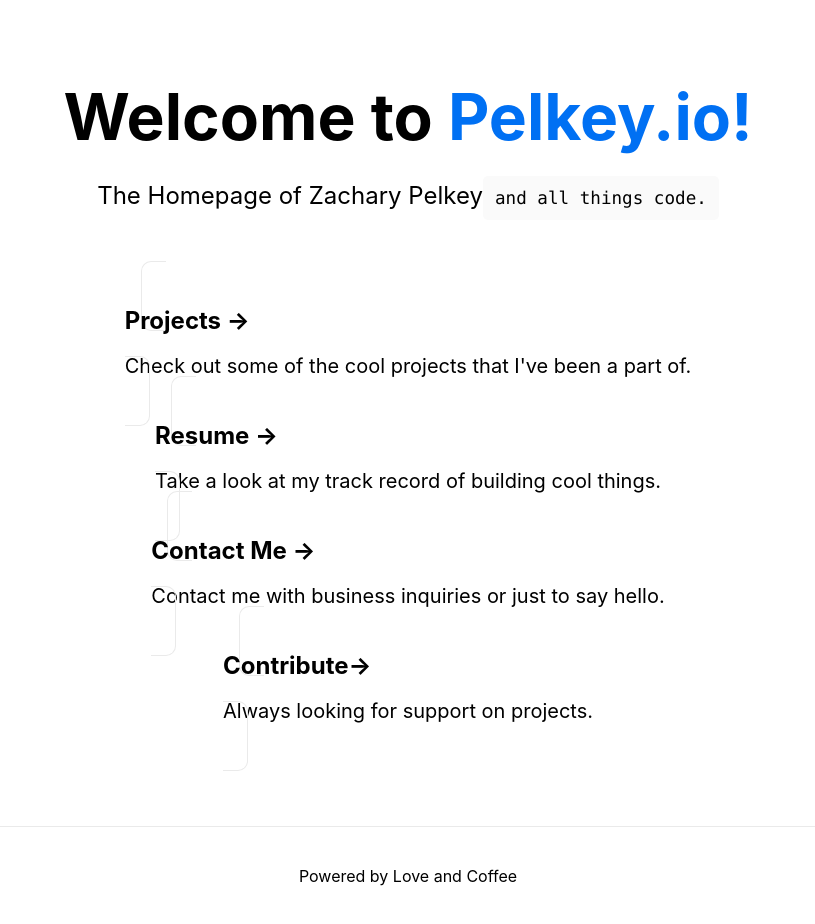
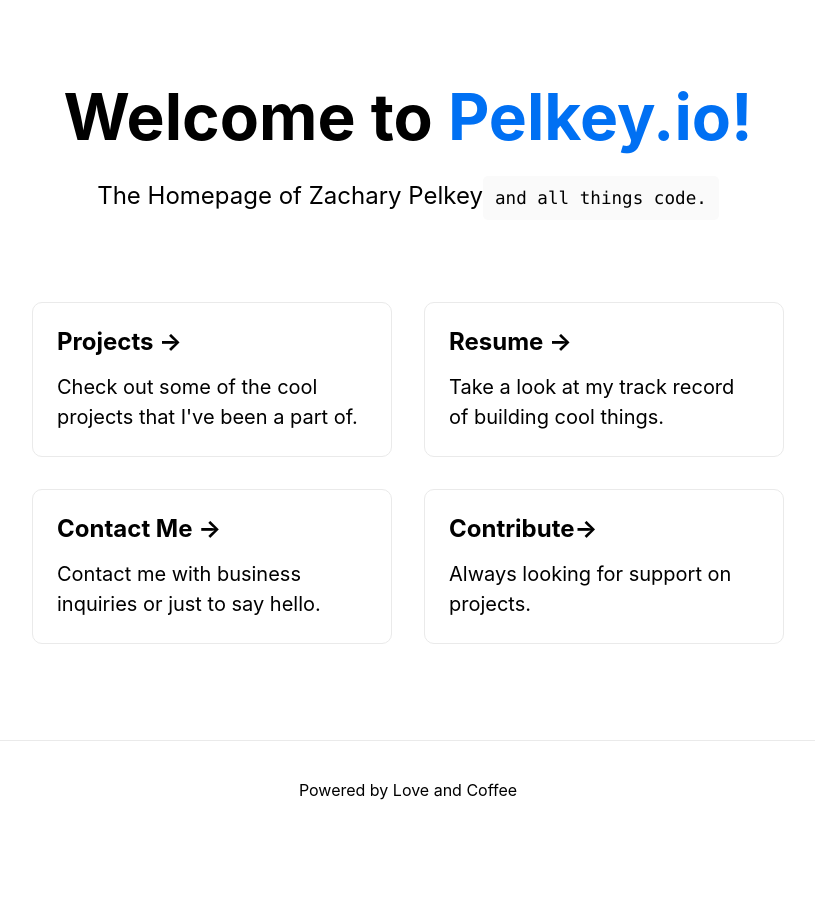
Before and after one commit to jiyuu-jin/pelkey.io, a Next.js app: page / in a window 1280 px wide. Shown: the whole page, without its empty margins (232-1047 px from the left). After the commit the page ends 840 px from the top, so only its background shows below. Built offline with nearby package versions, Linux system fonts and the light colour scheme; no server answers.

Commit message:
Update next link

```diff
--- a/pages/index.js
+++ b/pages/index.js
@@ -21,34 +21,26 @@ export default function Home() {
         </p>
 
         <div className={styles.grid}>
-          <Link href="/projects" as={process.env.BACKEND_URL + '/projects'} >
-            <a className={styles.card}>
+          <Link className={styles.card} href="/projects" as={process.env.BACKEND_URL + '/projects'} >
             <h3>Projects &rarr;</h3>
             <p>Check out some of the cool projects that I've been a part of.</p>
-            </a>
           </Link>
 
-          <Link href="/resume" as={process.env.BACKEND_URL + '/resume'} >
-            <a className={styles.card}>
+          <Link className={styles.card} href="/resume" as={process.env.BACKEND_URL + '/resume'} >
             <h3>Resume &rarr;</h3>
             <p>Take a look at my track record of building cool things.</p>
-            </a>
           </Link>
 
-          <Link href="/contact" as={process.env.BACKEND_URL + '/contact'} >
-            <a className={styles.card} >
+          <Link className={styles.card} href="/contact" as={process.env.BACKEND_URL + '/contact'} >
             <h3>Contact Me &rarr;</h3>
             <p>Contact me with business inquiries or just to say hello.</p>
-            </a>
           </Link>
 
-          <Link href="/contribute" as={process.env.BACKEND_URL + '/contribute'} >
-            <a className={styles.card}>
+          <Link className={styles.card} href="/contribute" as={process.env.BACKEND_URL + '/contribute'} >
             <h3>Contribute&rarr;</h3>
             <p>
               Always looking for support on projects.
             </p>
-            </a>
           </Link>
         </div>
       </main>
```
Lines whose indentation alone changed are shown as unchanged.
